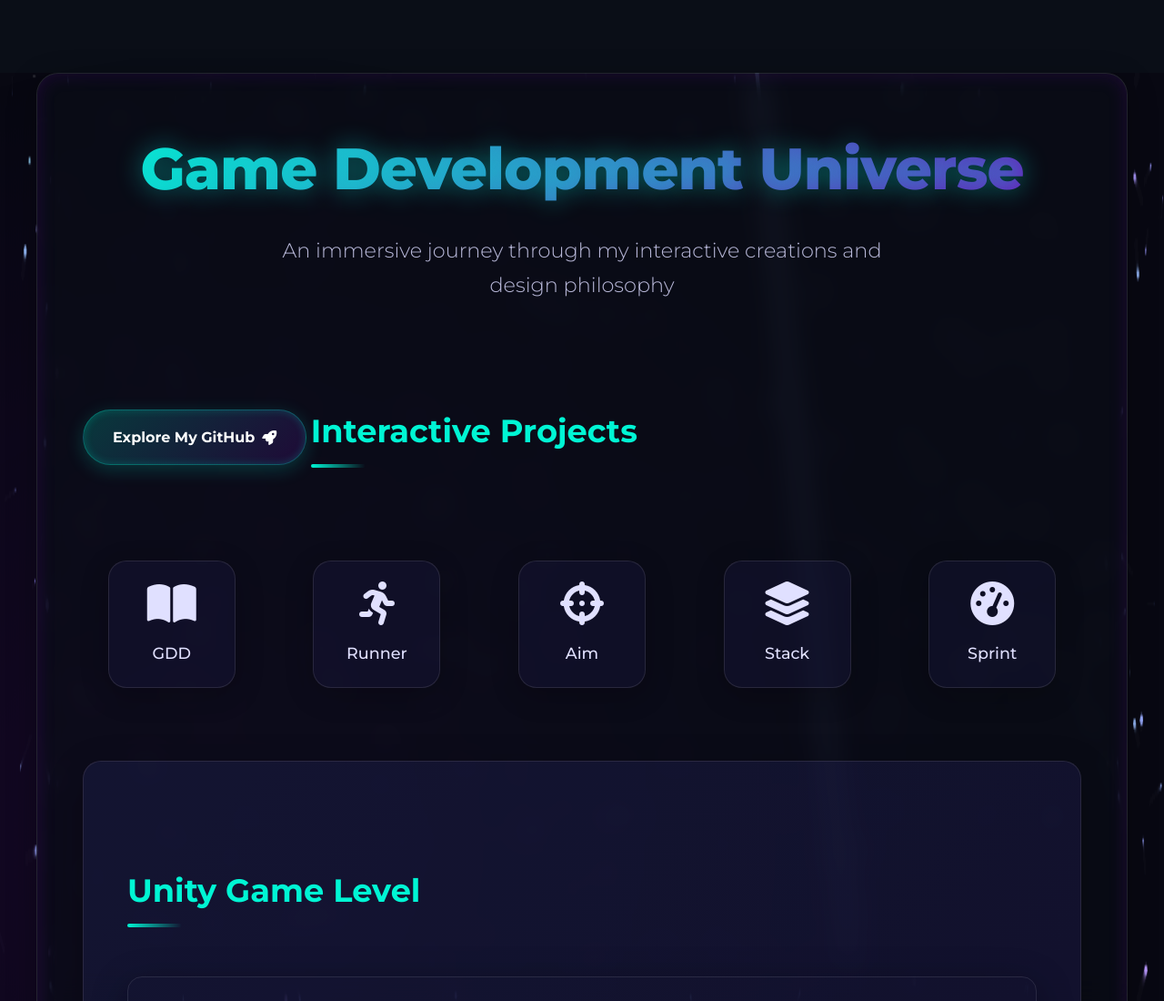
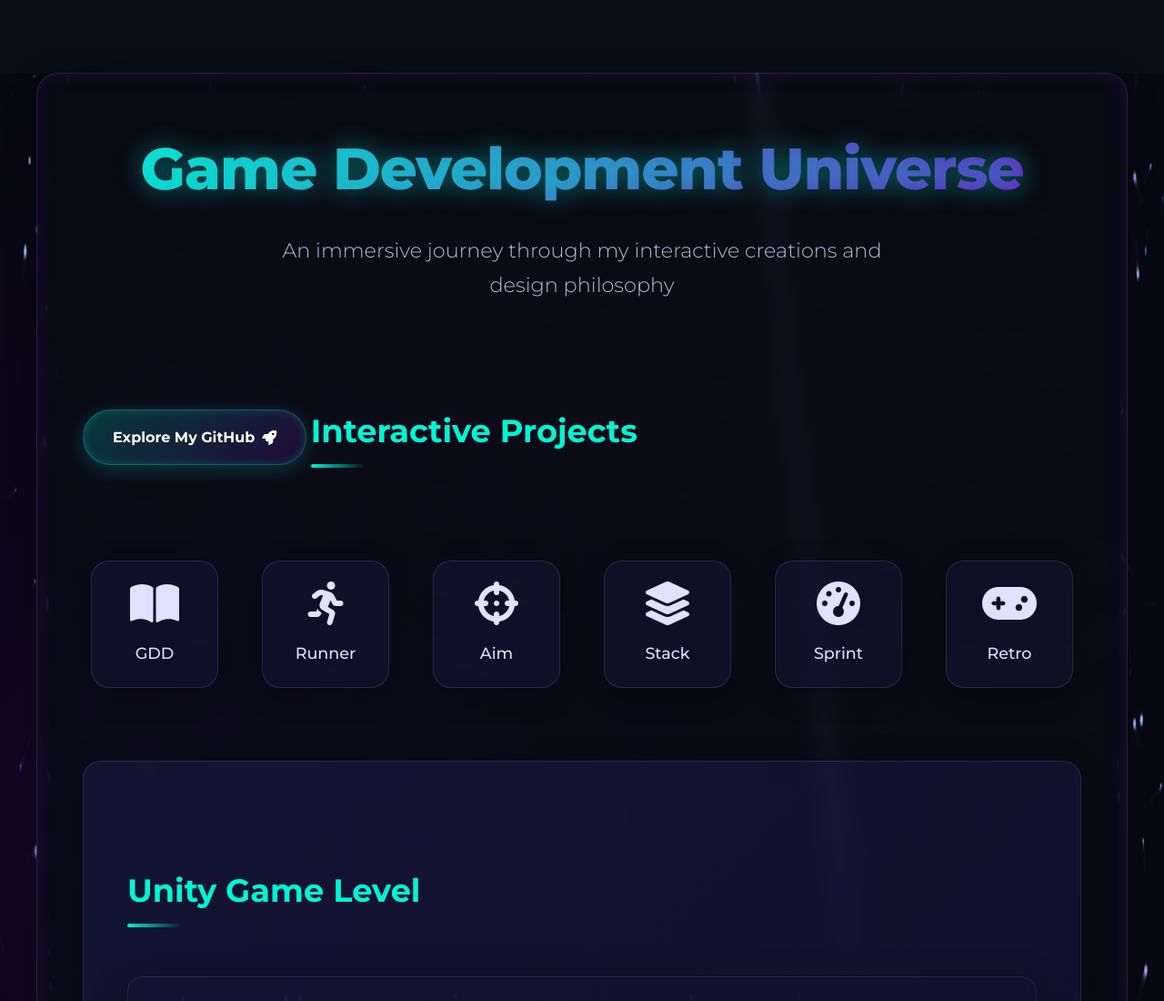
Before and after one commit to ravisairockey/Game-Proto, a plain HTML site: page index.html in a window 1280 px wide. Shown: the top 1100 px of the page at 91% size. Drawn offline with Linux system fonts and the light colour scheme; grey boxes are pictures that could not be loaded; animation ran at ten frames a second.

Commit message:
Update index.html

```diff
--- a/index.html
+++ b/index.html
@@ -292,6 +292,27 @@
             filter: drop-shadow(0 0 20px rgba(247, 37, 133, 0.8));
         }
 
+        /* Retro Arcade Icon */
+        .game-icon.retro-icon:hover {
+            box-shadow:
+                0 15px 40px rgba(255, 215, 0, 0.4),
+                inset 0 0 20px rgba(255, 215, 0, 0.3);
+            border-color: rgba(255, 215, 0, 0.6);
+        }
+
+        .game-icon.retro-icon::after {
+            background: radial-gradient(
+                circle at center,
+                rgba(255, 215, 0, 0.5) 0%,
+                transparent 70%
+            );
+        }
+
+        .game-icon.retro-icon:hover i {
+            color: gold;
+            filter: drop-shadow(0 0 20px rgba(255, 215, 0, 0.8));
+        }
+
         /* Tooltip */
         .tooltip {
             position: absolute;
@@ -515,6 +536,11 @@
                 <span>Sprint</span>
                 <div class="tooltip">Speed Game</div>
             </a>
+            <a href="https://ravisairockey.github.io/Retro-Arcade/" class="game-icon retro-icon">
+                <i class="fas fa-gamepad"></i>
+                <span>Retro</span>
+                <div class="tooltip">Retro Arcade</div>
+            </a>
         </div>
 
         <div class="project">
```
